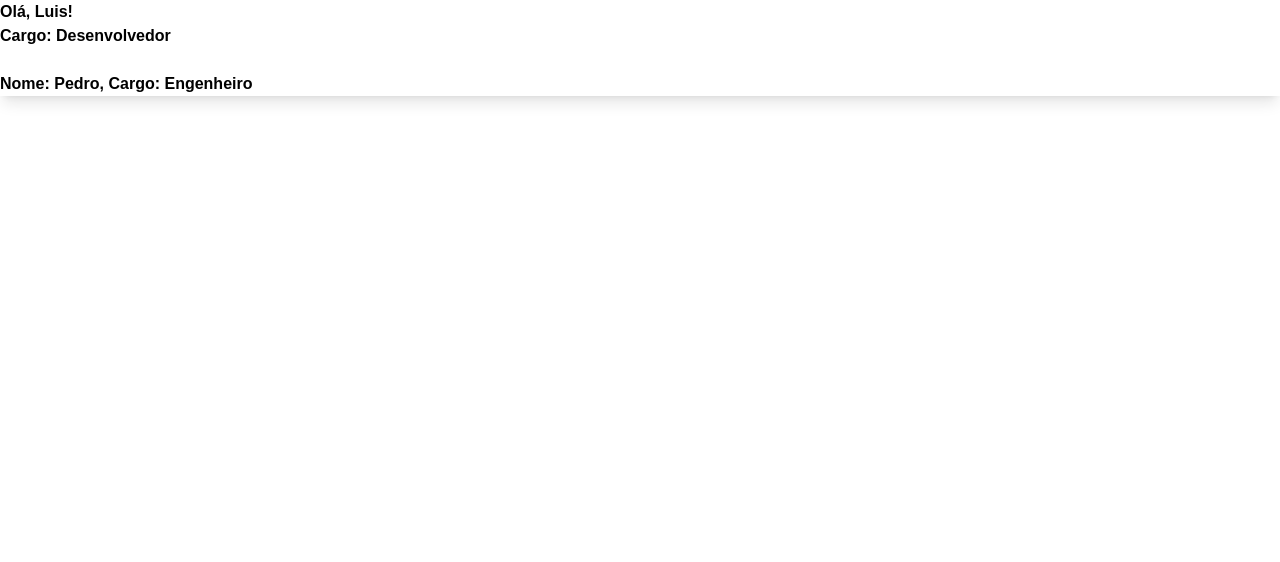
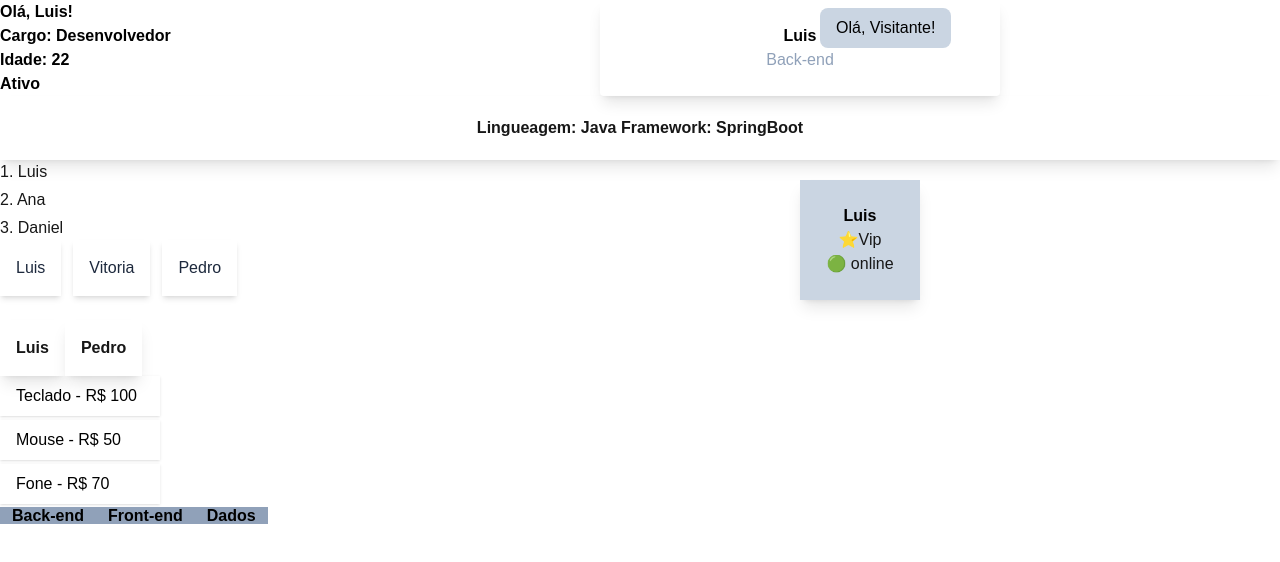
Before and after one commit to luisfelipecarvalho74/react, a Next.js app: page /props in a window 1280 px wide. Shown: the top 562 px of the page. Built offline with nearby package versions, Linux system fonts and the light colour scheme.

Commit message:
adicionando mais alguns exercicios, ainda faltam alguns

```diff
--- a/app/props/page.tsx
+++ b/app/props/page.tsx
@@ -1,15 +1,94 @@
+import { Caixa } from "@/componentes/Caixa";
 import { Card } from "@/componentes/Card";
+import { Idade } from "@/componentes/Idade";
+import { Lista } from "@/componentes/Lista";
+import { Ola } from "@/componentes/Ola";
 import { Perfil } from "@/componentes/Perfil";
+import { Pessoas } from "@/componentes/Pessoas";
 import { Saudacao } from "@/componentes/Saudacao";
+import { Status } from "@/componentes/Status";
+
+function Badge({ texto }: any) {
+  return <span className="px-3 py-1rounded-full bg-slate-400 text-black font-bold">{texto}</span>
+}
+function Ap() {
+  return (
+      <div className="flex gap-2">
+          <Badge texto="Back-end"/>
+          <Badge texto="Front-end"/>
+          <Badge texto="Dados"/>
+      </div>
+  );
+}
+
+function Vip({ nome, vip, online }: any) {
+  return (
+    <div className="absolute top-45 left-200 bg-slate-300 w-30 rounded-2x1 p-6 shadow-lg text-center">
+      <h3 className="text-x1 text-black font-bold">{nome}</h3>
+      {vip && <span>⭐Vip</span>} <br />
+      {online ? "🟢 online" : "⚪offline"}
+    </div>
+  );
+}
+
+function Produtos({ id, nome, preco }: any) {
+  const produtos = [
+    { id: 1, nome: "Teclado", preco: 100 },
+    { id: 2, nome: "Mouse", preco: 50 },
+    { id: 3, nome: "Fone", preco: 70}
+  ];
+  return (
+    <ul className="text-black space-y-1">
+      {produtos.map(p => <li key={p.id} className="bg-white rounded-x1 px-4 py-2 w-40 shadow-sm">{p.nome} - R$ {p.preco}</li>)}
+    </ul>
+  );
+}
+
+function App({ id, nome, ativo }: any) {
+  const pessoas = [
+    { id: 1, nome: "Luis", ativo: true },
+    { id: 2, nome: "Ana", ativo: false },
+    { id: 3, nome: "Pedro", ativo: true }
+  ]
+  return (
+    <div className="flex flex-gap-3">
+      {pessoas.filter(p => p.ativo).map(p => <div key={p.id} className="bg-white shadow-lg rounded-x1 p-4 font-bold">{p.nome}</div>)}
+    </div>
+  );
+}
 
 export default function Page() {
   return (
     <div>
       <Saudacao nome="Luis" />
 
-      <Perfil cargo="Desenvolvedor" /><br />
+      <Perfil cargo="Desenvolvedor" />
 
-      <Card nome="Pedro"  cargo="Engenheiro"/>
+      <Card nome="Luis"  cargo="Back-end" />
+
+     <Idade idade={22} />
+
+     <Status />
+
+    <Caixa>
+      <h3>Lingueagem: Java Framework: SpringBoot</h3>
+    </Caixa>
+
+    <Ola />
+
+    <Lista />
+
+    <Pessoas /><br />
+
+    <Vip nome="Luis" vip="vip" online="online"/>
+
+    <App nome="Luis, Daniel"/>
+
+    <Produtos />
+
+    <Badge texto="Back-end"/>
+    <Badge texto="Front-end"/>
+    <Badge texto="Dados"/>
     </div>
   );
 }
--- /dev/null
+++ b/componentes/Caixa.tsx
@@ -0,0 +1,5 @@
+import { ReactNode } from "react";
+
+export function Caixa({ children }: { children: ReactNode }) {
+    return <div className="bg-white text-2x1 text-center font-bold rounded-x1 p-5 shadow-lg">{children}</div>;
+}
--- a/componentes/Card.tsx
+++ b/componentes/Card.tsx
@@ -1,3 +1,8 @@
-export function Card(props: any) {
-    return <div className="bg white text-black rounded-x1 shadow-lg font-bold">Nome: {props.nome}, Cargo: {props.cargo}</div>
+export function Card({ nome, cargo }: any) {
+    return (
+        <div className="rounded-sm absolute top-0 right-70 bg white p-6 w-100 shadow-lg text-center">
+            <h3 className="text-x1 font-bold text-black">{nome}</h3>
+            <p className="text-slate-400">{cargo}</p>
+        </div>
+    );
 }
--- /dev/null
+++ b/componentes/Idade.tsx
@@ -0,0 +1,5 @@
+export function Idade(props: any) {
+    return (
+        <div className="text-2x1 text-black font-bold">Idade: {props.idade}</div>
+    );
+}
--- /dev/null
+++ b/componentes/Lista.tsx
@@ -0,0 +1,8 @@
+export function Lista() {
+    const nomes = ["Luis", "Ana", "Daniel"];
+    return (
+        <ol className="w-30 text-x1 space-y-1">
+             {nomes.map((n, i) => <li key={i}>{i + 1}. {n}</li>)}
+        </ol>
+    );
+}
--- /dev/null
+++ b/componentes/Ola.tsx
@@ -0,0 +1,3 @@
+export function Ola({ nome = "Visitante" }) {
+    return <div className="bg-slate-300 absolute top-2 left-205 p-4 py-2 rounded-lg text-black">Olá, {nome}!</div>
+}
--- /dev/null
+++ b/componentes/Pessoas.tsx
@@ -0,0 +1,16 @@
+function Cartao( {nome}: any) {
+    return <div className="bg-white p-4 text-slate-800 rounded-x1 shadow-md text-center">{nome}</div>
+}
+
+export function Pessoas() {
+    const pessoas = [
+        { id: 1, nome: "Luis" },
+        { id: 2, nome: "Vitoria" },
+        { id:3, nome: "Pedro" }
+    ];
+    return (
+        <div className="flex gap-3">
+            {pessoas.map(p => <Cartao key={p.id} nome={p.nome}/>)}
+        </div>
+    );
+}
--- a/componentes/Saudacao.tsx
+++ b/componentes/Saudacao.tsx
@@ -1,3 +1,3 @@
 export function Saudacao(props: any) {
-    return <h1 className="font-bold text-black">Olá, {props.nome}!</h1>;
+    return <h1 className="text-black font-bold">Olá, {props.nome}!</h1>;
 }
--- /dev/null
+++ b/componentes/Status.tsx
@@ -0,0 +1,3 @@
+export function Status( ativo: any ) {
+    return <span className="text-black font-bold">{ativo ? "Ativo" : "Inativo"}</span>;
+}
```
Also changed, not shown: componentes/Badge.tsx (added), 1 other file (tests, documents, lock files or other folders).
